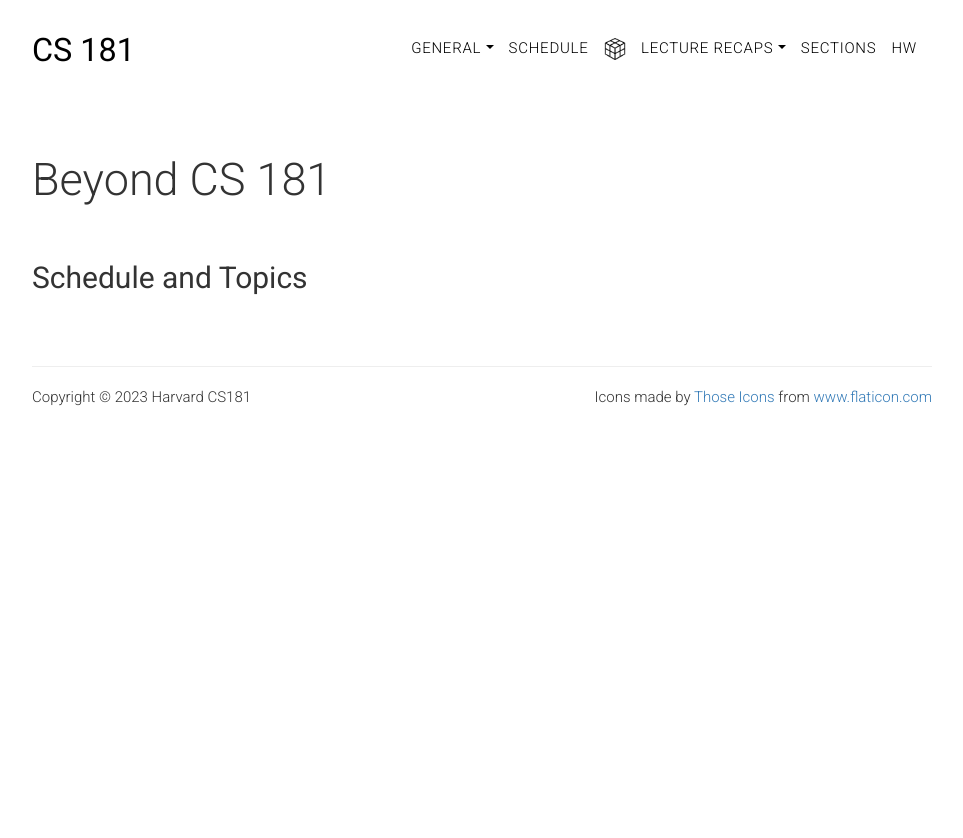
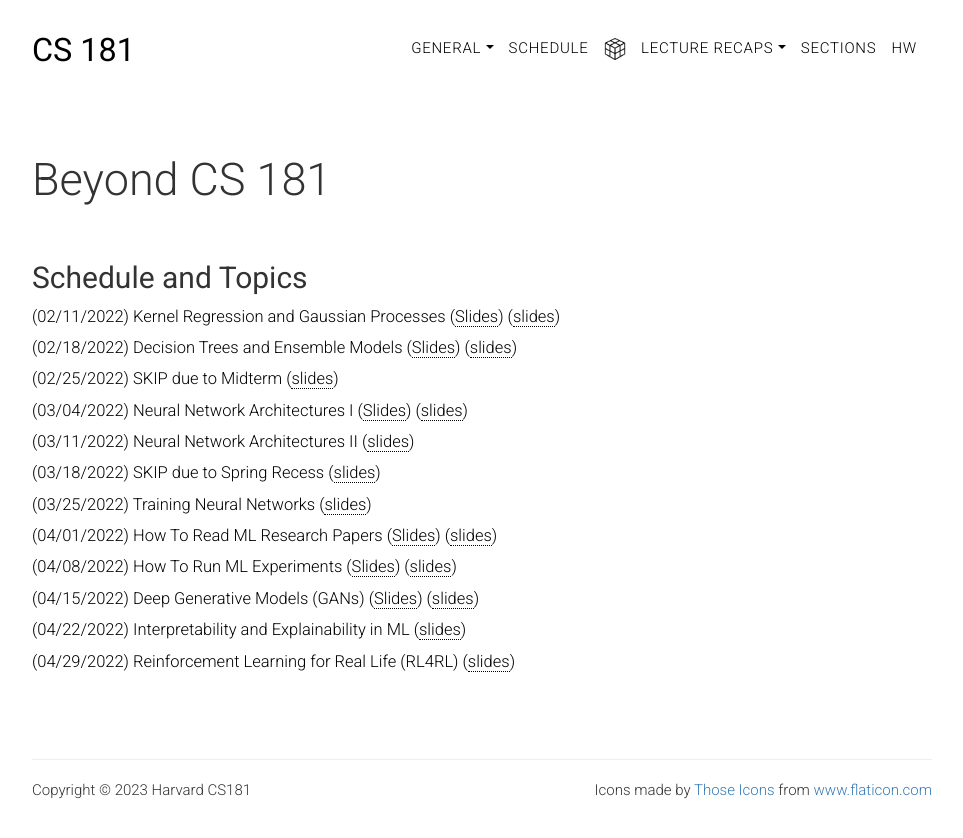
Before and after one commit to harvard-ml-courses/cs181-web, a Jekyll site: the page built from beyondcs181.html, in a window 1280 px wide. Shown: the top 838 px of the page, without its empty margins (158-1121 px from the left). Built offline with Jekyll 4.4.1, drawn with Linux system fonts in a browser that asks for light colours.

Commit message:
add week 1 beyond section

```diff
--- a/_data/all.yaml
+++ b/_data/all.yaml
@@ -24,6 +24,9 @@
   - name: <a href="mailto:varshinisubhash@g.harvard.edu">Varshini Subhash</a>
   - name: <a href="mailto:wtong@g.harvard.edu">William Tong</a>
 
+beyondcs181:
+  - name: "Week 1 - AI and Broader Impact"
+  - slides: "Week-1-AI-and-Broader-Impact.pdf"
 
 ohs:
   - time: TBD
--- a/beyondcs181.html
+++ b/beyondcs181.html
@@ -8,14 +8,15 @@
 <section class="main-container text">
     <div class="main">
         <h2 class="title">Schedule and Topics</h2>
-        <!--
+
         <ul class="lists">
             {% for session in site.data.all.beyondcs181 %}
             <li>
                 {{session.name}}
+                (<a href="{{ site.baseurl }}/file/{{session.name}}">slides</a>)
             </li>
             {% endfor %}
         </ul>
-        -->
+
     </div>
 </section>
```
Also changed, not shown: 1 other file.
